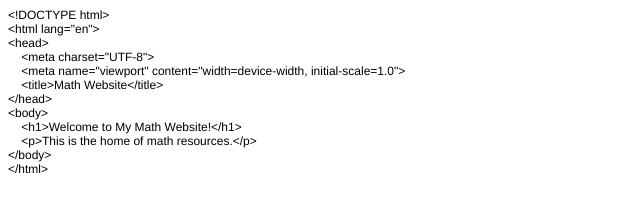
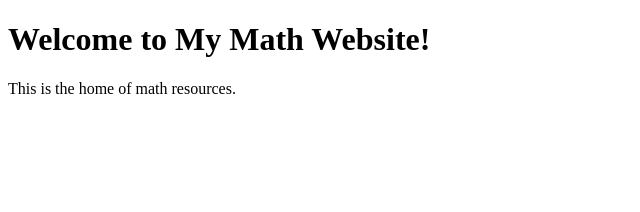
Before and after one commit to clevermathematics13/math-website, a plain HTML site: page index.html in a window 1280 px wide. Shown: the whole page, without its empty margins (0-640 px from the left). Drawn offline with Linux system fonts and the light colour scheme.

Commit message:
Recreate index.html using Visual Studio Code

```diff
--- a/index.html
+++ b/index.html
@@ -1,27 +1,12 @@
-<!DOCTYPE html PUBLIC "-//W3C//DTD HTML 4.01//EN" "http://www.w3.org/TR/html4/strict.dtd">
-<html>
+<!DOCTYPE html>
+<html lang="en">
 <head>
-  <meta http-equiv="Content-Type" content="text/html; charset=utf-8">
-  <meta http-equiv="Content-Style-Type" content="text/css">
-  <title></title>
-  <meta name="Generator" content="Cocoa HTML Writer">
-  <meta name="CocoaVersion" content="2566">
-  <style type="text/css">
-    p.p1 {margin: 0.0px 0.0px 0.0px 0.0px; font: 12.0px Helvetica}
-  </style>
+    <meta charset="UTF-8">
+    <meta name="viewport" content="width=device-width, initial-scale=1.0">
+    <title>Math Website</title>
 </head>
 <body>
-<p class="p1">&lt;!DOCTYPE html&gt;</p>
-<p class="p1">&lt;html lang="en"&gt;</p>
-<p class="p1">&lt;head&gt;</p>
-<p class="p1"><span class="Apple-converted-space">    </span>&lt;meta charset="UTF-8"&gt;</p>
-<p class="p1"><span class="Apple-converted-space">    </span>&lt;meta name="viewport" content="width=device-width, initial-scale=1.0"&gt;</p>
-<p class="p1"><span class="Apple-converted-space">    </span>&lt;title&gt;Math Website&lt;/title&gt;</p>
-<p class="p1">&lt;/head&gt;</p>
-<p class="p1">&lt;body&gt;</p>
-<p class="p1"><span class="Apple-converted-space">    </span>&lt;h1&gt;Welcome to My Math Website!&lt;/h1&gt;</p>
-<p class="p1"><span class="Apple-converted-space">    </span>&lt;p&gt;This is the home of math resources.&lt;/p&gt;</p>
-<p class="p1">&lt;/body&gt;</p>
-<p class="p1">&lt;/html&gt;</p>
+    <h1>Welcome to My Math Website!</h1>
+    <p>This is the home of math resources.</p>
 </body>
 </html>
```
